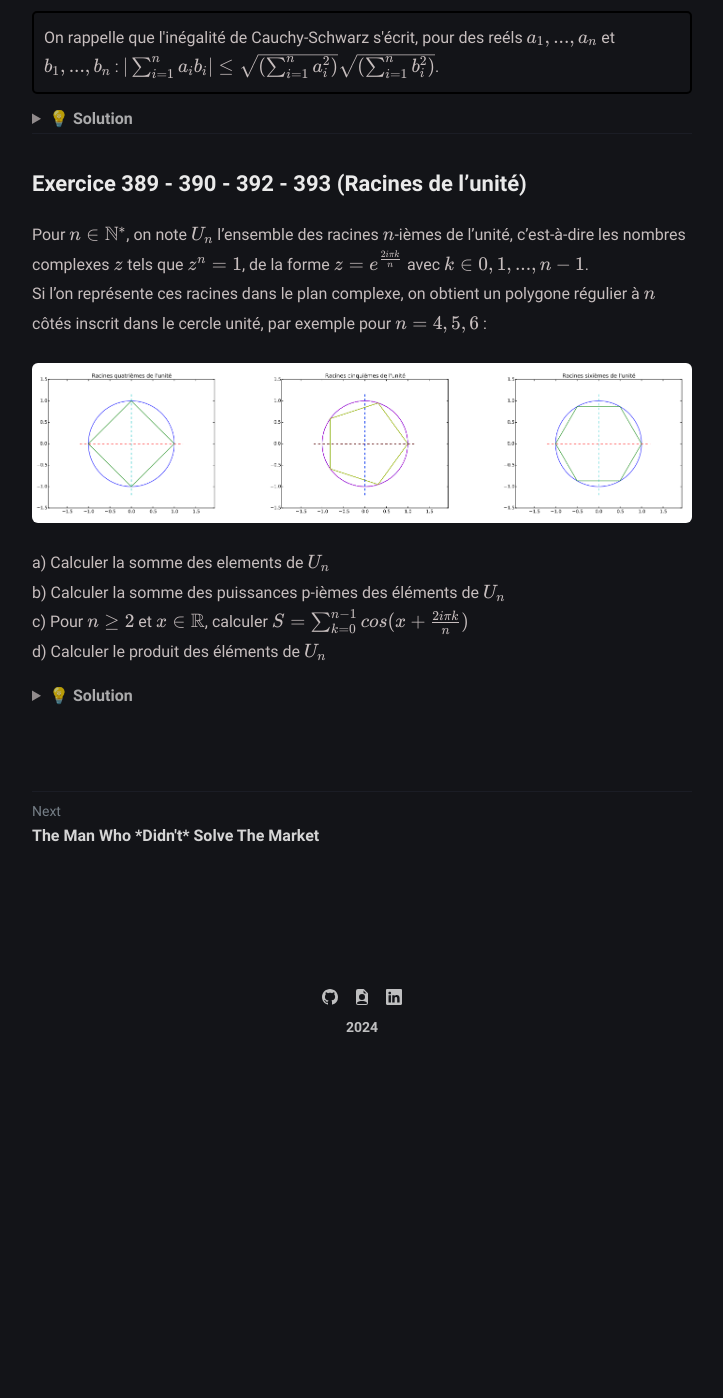
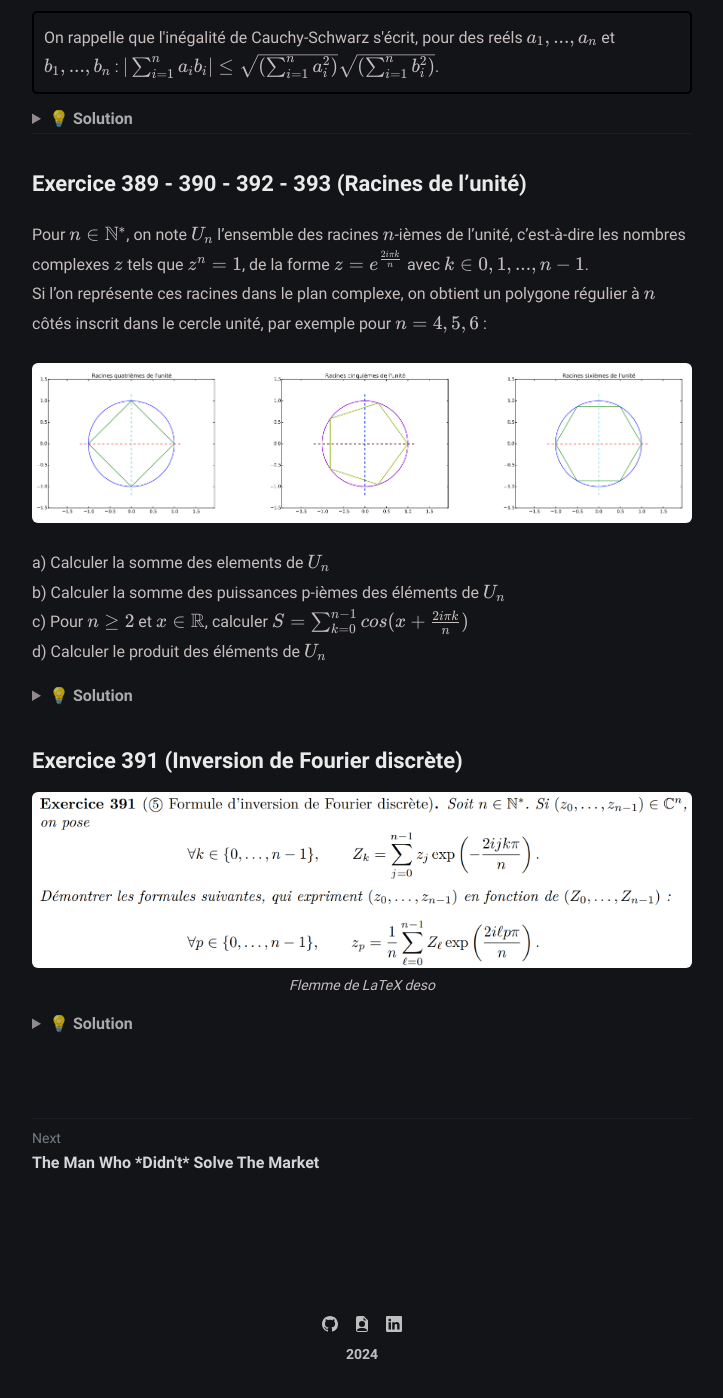
Before and after one commit to Cyril9227/cyril9227.github.io, a Jekyll site: the page built from _posts/llg/2024-08-14-llg.md, in a window 1280 px wide and 1400 px high, scrolled down 1180 px. Shown: the whole window, without its empty margins (278-1001 px from the left). Built offline with Jekyll 4.4.1, drawn with Linux system fonts in a browser that asks for light colours; nearby versions of some CDN libraries; before the commit the page ends 2253 px from its top, so only the background shows below that; some of the changed text lies outside the part shown.

Commit message:
discreet fourier transform

```diff
--- a/_posts/llg/2024-08-14-llg.md
+++ b/_posts/llg/2024-08-14-llg.md
@@ -127,3 +127,46 @@ On verifie bien que pour $n = 2$, $U_{2} = \{-1, 1\}$, le produit est $-1$ et po
 <br><br><strong>Ce que j'ai appris ? </strong><br>
 Ne pas oublier les cas particuliers, ici $n = 1$ et $p | n$... + Passer aux complexes pour simplifier les calculs puis prendre la partie réelle etc bon réflexe.
 </details>
+
+
+## Exercice 391 (Inversion de Fourier discrète)
+
+<figure style="text-align: center;">
+  <img src="/assets/img/maths/391.png" alt="r">
+  <figcaption style="font-style: italic;">Flemme de LaTeX deso</figcaption>
+</figure>
+
+<details>
+ <summary><strong>💡 Solution</strong></summary>
+Pas 36 solutions pour ce genre d'exercice, on plug la première formule dans la seconde et on regarde ce que ça donne. On a des choses qui ressemblent à des sommes de (puissances de) racines de l'unité, on se doute bien que l'on va devoir utiliser l'exercice précédent pour simplifier le bousin.
+
+Le cas $n = 1$ se vérifie facilement, on considère $n > 1$ et $l$, $p$ $\in {0, ..., n-1}$, on a :
+
+$$
+\begin{align}
+Z_{l} e{^\frac{2 i \pi l p}{n}} = \sum_{j=0}^{n-1}z_{j}e{^\frac{-2 i \pi j l}{n}}e{^\frac{2 i \pi l p}{n}}
+& = \sum_{j=0}^{n-1}z_{j}e{^\frac{2 i \pi l (p-j)}{n}} \\
+\end{align}
+$$
+
+On injecte dans la seconde formule, on a :
+
+$$\frac{1}{n} \sum_{l=0}^{n-1}Z_{l} e{^\frac{2 i \pi l p}{n}} = \frac{1}{n} \sum_{l=0}^{n-1} \sum_{j=0}^{n-1}z_{j}e{^\frac{2 i \pi l (p-j)}{n}}$$
+
+On échange les sommes (on peut le faire car les sommes sont finies) :
+
+$$\frac{1}{n} \sum_{j=0}^{n-1}z_{j} \sum_{l=0}^{n-1} (e{^\frac{2 i \pi l}{n}})^{(p-j)}$$
+
+Si on prends un peu de recul, on voit que l'on additionne les $z_{j}$ pondérés par des sommes de racines de l'unité à la puissance $p-j$. On peut utiliser l'exercice precedent pour calculer ces sommes, on a quelques cas à traiter :
+- $n = 1$, que l'on a déjà traité
+- $n | p-j$, c'est-à-dire si $p-j = n \times m$ pour un certain $m \in \mathbb{N}^{*}$, alors la somme vaudrait $n$, ce qui est impossible car $p \leq n-1$ et $j \leq n-1$ donc $p-j \leq n-1$.
+- $j = p$, la somme vaut $n$ car $\sum e^{0}$
+- Sinon, la somme vaut $0$ par le même raisonnement que l'exercice précédent.
+
+En résumé, tous les coefficients devant les $z_{j}$ sont nuls sauf celui pour lequel $j = p$, et on a bien :
+$$\frac{1}{n} \sum_{l=0}^{n-1}Z_{l} e{^\frac{2 i \pi l p}{n}} = \frac{1}{n}(0 + n*z_{p}) = z_{p}$$ ce qui montre la formule d'inversion de Fourier (discrète).
+
+<br><br><strong>Ce que j'ai appris ? </strong><br>
+- Ne pas avoir peur de se lancer dans des calculs qui ont l'air compliqués à première vue, souvent on peut simplifier les choses en utilisant les bonnes propriétés.
+- Faudrait que je relise un peu sur la DFT et la FFT, c'est loin tout ça
+</details>
```
Also changed, not shown: assets/img/maths/391.png (added).
